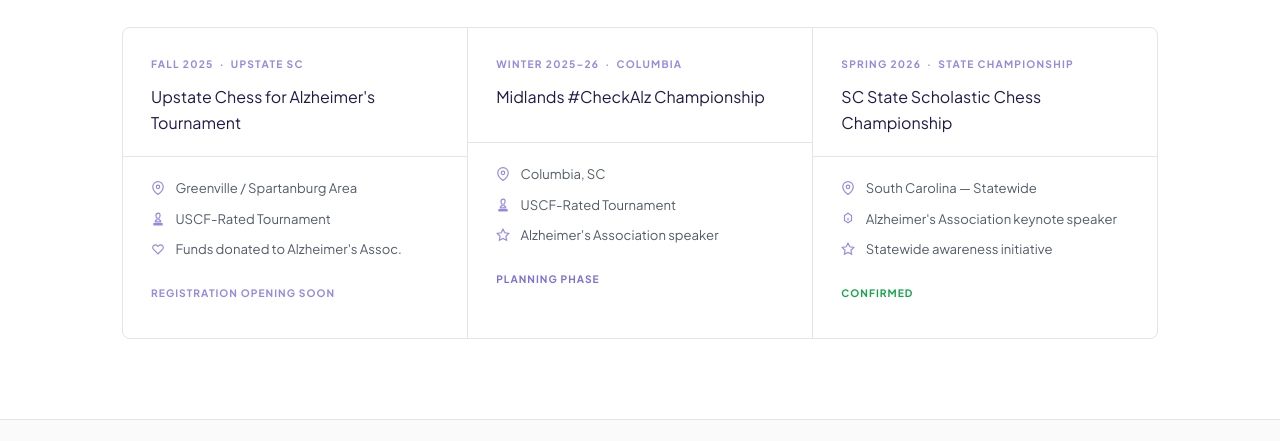
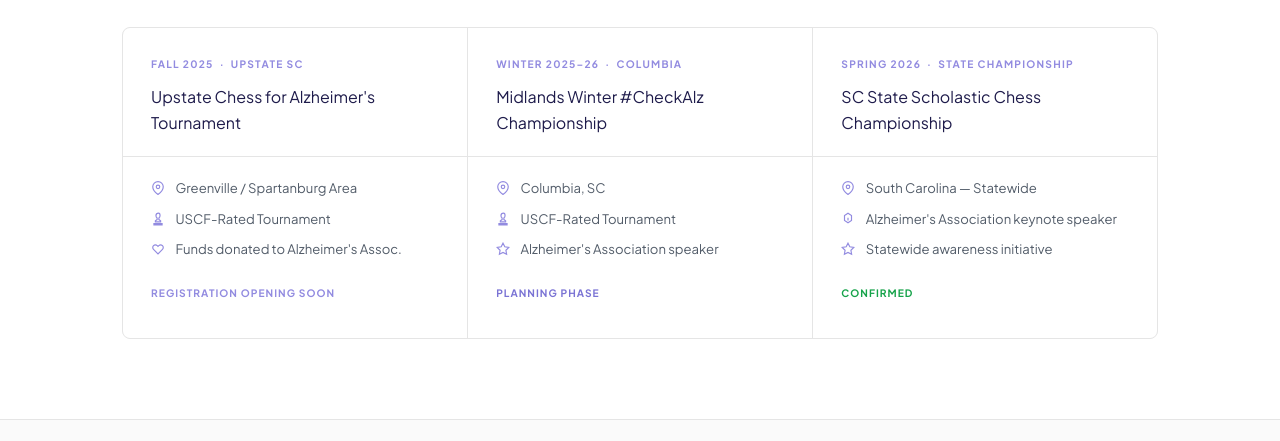
Before and after one commit to omphalos18/checkmatingalzheimers, a plain HTML site: page events.html in a window 1280 px wide. Shown: the part 659-1100 px from the top of the page. Drawn offline with Linux system fonts and the light colour scheme.

Commit message:
Update event name for Midlands Championship

```diff
--- a/events.html
+++ b/events.html
@@ -215,7 +215,7 @@
           <div class="event-card reveal d1">
             <div class="event-card-top">
               <div class="event-when">Winter 2025–26 &nbsp;·&nbsp; Columbia</div>
-              <div class="event-name">Midlands #CheckAlz Championship</div>
+              <div class="event-name">Midlands Winter #CheckAlz Championship</div>
             </div>
             <div class="event-card-body">
               <div class="event-detail">
```
